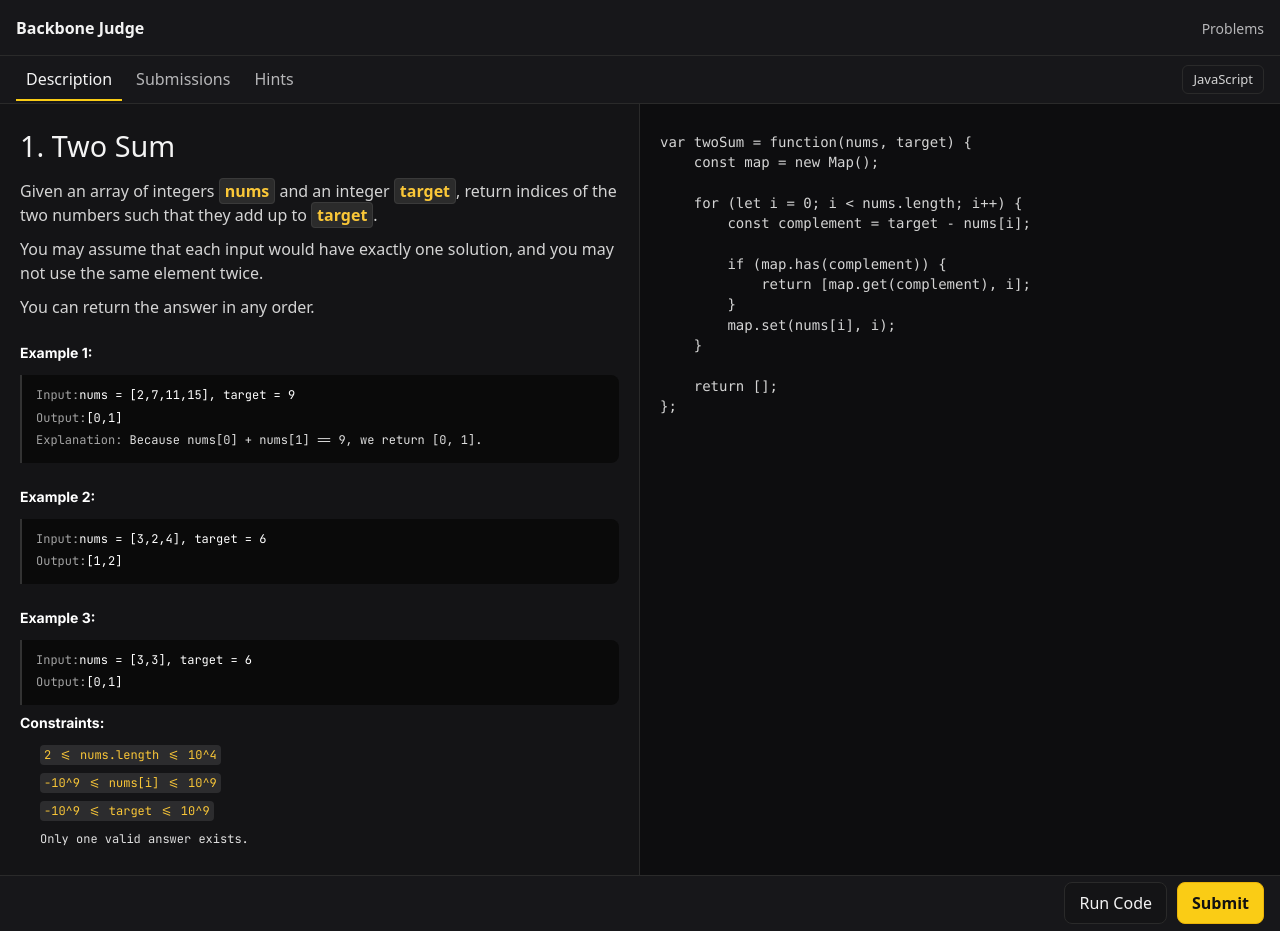
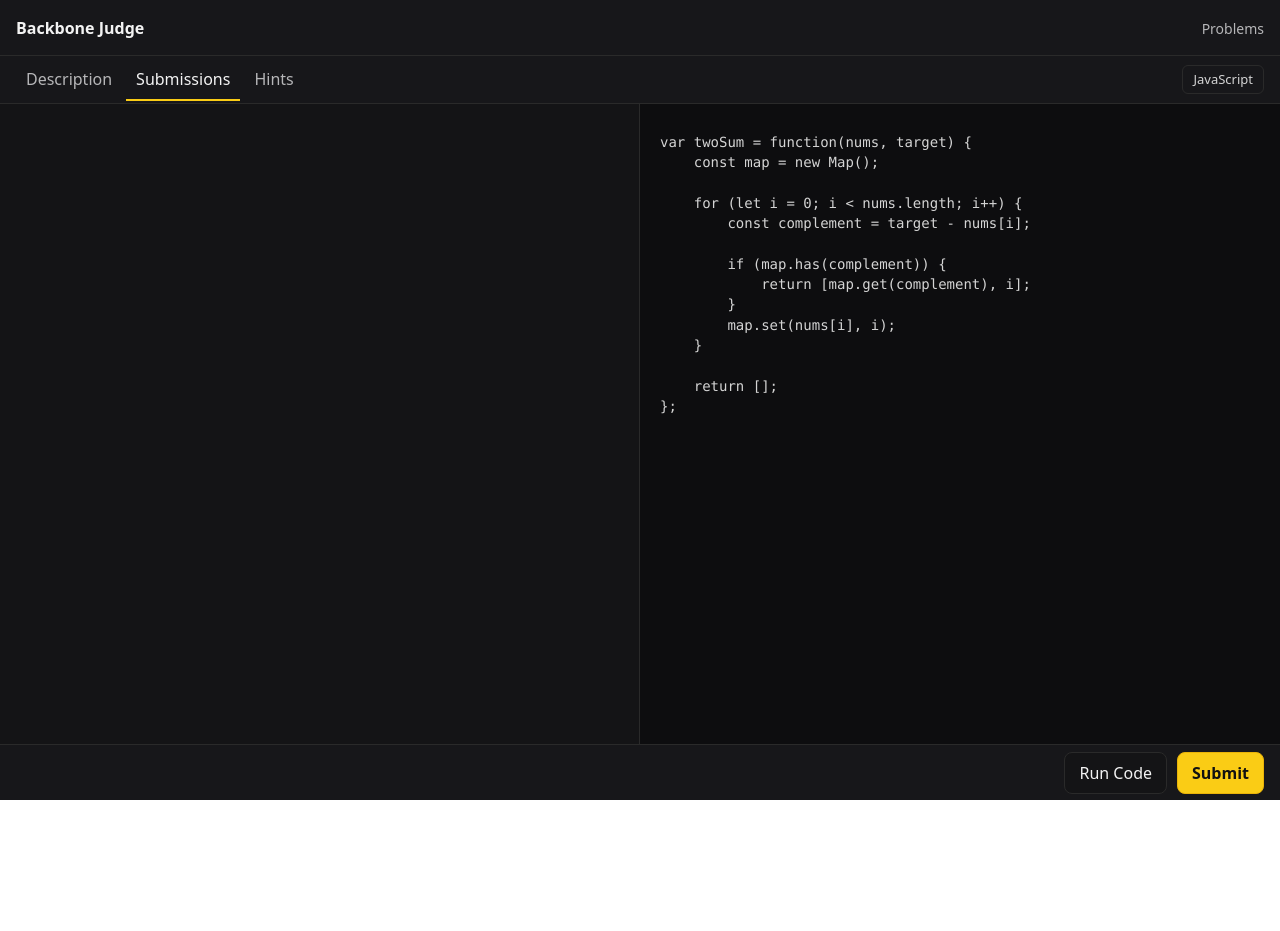
Before and after one commit to Backbone-UTP/judge-front, an Angular app: page /challenge-workspace in a window 1280 px wide. Both pictures are taken after a click on the button "Submissions". After the commit the page ends 800 px from the top, so only its background shows below. Built offline with nearby package versions, Linux system fonts and the light colour scheme.

Commit message:
feat: implement challenge tabs component with tab switching functionality

```diff
--- /dev/null
+++ b/src/app/components/challenge-tabs/challenge-tabs.css
@@ -0,0 +1,18 @@
+.problem-tabs {
+  display: flex;
+  gap: 4px;
+}
+
+.tab {
+  border: 0;
+  background: transparent;
+  color: #b6b6b8;
+  padding: 8px 10px;
+  cursor: pointer;
+  border-bottom: 2px solid transparent;
+}
+
+.tab.active {
+  color: #f3f3f3;
+  border-bottom-color: #facc15;
+}
--- /dev/null
+++ b/src/app/components/challenge-tabs/challenge-tabs.html
@@ -0,0 +1,5 @@
+    <div class="problem-tabs">
+      <button (click)="tabclicker('Description')" [class]="tabActive()==='Description'?'tab active':'tab'" type="button">Description</button>
+      <button (click)="tabclicker('Submissions')" [class]="tabActive()==='Submissions'?'tab active':'tab'" type="button">Submissions</button>
+      <button (click)="tabclicker('Hints')      " [class]="tabActive()==='Hints'?'tab active':'tab'" type="button">Hints</button>
+    </div>
--- /dev/null
+++ b/src/app/components/challenge-tabs/challenge-tabs.ts
@@ -0,0 +1,16 @@
+import { Component, input, output } from '@angular/core';
+
+@Component({
+  selector: 'app-challenge-tabs',
+  imports: [],
+  templateUrl: './challenge-tabs.html',
+  styleUrl: './challenge-tabs.css'
+})
+export class ChallengeTabs {
+  readonly tabActive = input<string>()
+  ontabclicker=output<string>()
+  tabclicker(tab:string){
+    console.log(tab)
+    this.ontabclicker.emit(tab)
+  }
+}
--- a/src/app/features/challenge-workspace/containers/challenge-workspace/challenge-workspace.css
+++ b/src/app/features/challenge-workspace/containers/challenge-workspace/challenge-workspace.css
@@ -45,25 +45,6 @@
 .top-nav span {
   color: #b6b6b8;
   font-size: 14px;
-}
-
-.problem-tabs {
-  display: flex;
-  gap: 4px;
-}
-
-.tab {
-  border: 0;
-  background: transparent;
-  color: #b6b6b8;
-  padding: 8px 10px;
-  cursor: pointer;
-  border-bottom: 2px solid transparent;
-}
-
-.tab.active {
-  color: #f3f3f3;
-  border-bottom-color: #facc15;
 }
 
 .language-tab span {
--- a/src/app/features/challenge-workspace/containers/challenge-workspace/challenge-workspace.html
+++ b/src/app/features/challenge-workspace/containers/challenge-workspace/challenge-workspace.html
@@ -7,18 +7,20 @@
   </header>
 
   <div class="workspace-toolbar">
-    <div class="problem-tabs">
-      <button class="tab active" type="button">Description</button>
-      <button class="tab" type="button">Submissions</button>
-      <button class="tab" type="button">Hints</button>
-    </div>
+    <app-challenge-tabs
+    (ontabclicker)="tabChanges($event)"
+    [tabActive]="tabActive()">
 
+    </app-challenge-tabs>
     <div class="language-tab">
       <span>JavaScript</span>
     </div>
   </div>
 
   <main class="workspace-main">
+    @if (tabActive()=== 'Description') {
+
+
     <section class="workspace-panel workspace-problem">
       <div class="problem-content">
         <h1>{{ challenge().title }}</h1>
@@ -31,12 +33,25 @@
         <app-constraints-list [constraints]="challenge().constraints" />
       </div>
     </section>
+  }
 
+  @else if (tabActive()==='Submissions') {
+    <section class="workspace-panel workspace-problem">
+
+    </section>
+  }
+
+  @else if (tabActive()==='Hints') {
+    <section class="workspace-panel workspace-problem">
+
+    </section>
+  }
     <section class="workspace-panel workspace-editor">
       <div class="editor-content">
         <pre><code>{{ challenge().editorSnippet }}</code></pre>
       </div>
     </section>
+
   </main>
 
   <footer class="workspace-footer">
--- a/src/app/features/challenge-workspace/containers/challenge-workspace/challenge-workspace.ts
+++ b/src/app/features/challenge-workspace/containers/challenge-workspace/challenge-workspace.ts
@@ -1,17 +1,23 @@
-import { ChangeDetectionStrategy, Component, input } from '@angular/core';
+import { ChangeDetectionStrategy, Component, input, signal } from '@angular/core';
 
 import { ConstraintsList } from '../../components/constraints-list/constraints-list';
 import { ExampleBlock } from '../../components/example-block/example-block';
 import twoSumChallengeFixture from '../../fixtures/two-sum.challenge.json';
 import type { ChallengeProblemDto } from '../../types/challenge.types';
+import { challengeWorkspaceRoutes } from '../../challenge-workspace.routes';
+import { ChallengeTabs } from '../../../../components/challenge-tabs/challenge-tabs';
 
 @Component({
   selector: 'app-challenge-workspace',
-  imports: [ConstraintsList, ExampleBlock],
+  imports: [ConstraintsList, ExampleBlock,ChallengeTabs],
   changeDetection: ChangeDetectionStrategy.OnPush,
   templateUrl: './challenge-workspace.html',
   styleUrl: './challenge-workspace.css',
 })
 export class ChallengeWorkspaceContainer {
+  tabActive = signal('Description')
   readonly challenge = input<ChallengeProblemDto>(twoSumChallengeFixture as ChallengeProblemDto);
+  tabChanges(tab:string){
+    this.tabActive.set(tab)
+  }
 }
```
Also changed, not shown: src/app/features/challenge-workspace/state/challenge-workspace.html (added), src/app/features/challenge-workspace/state/challenge-workspace.ts (added), 1 other file (tests, documents, lock files or other folders).
